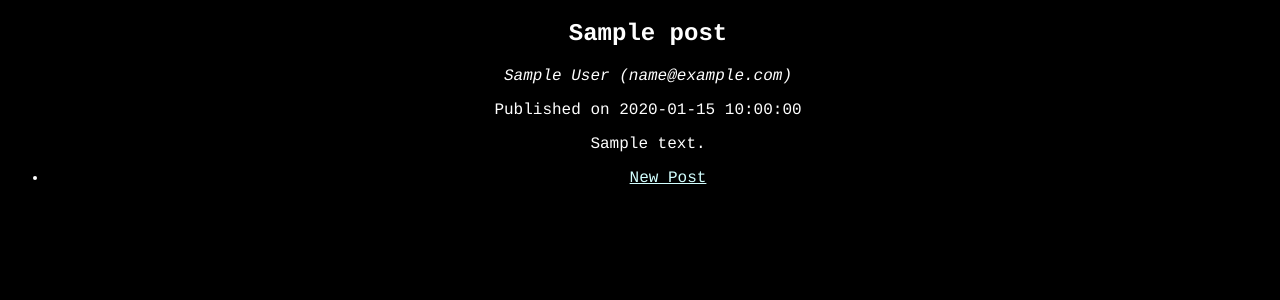
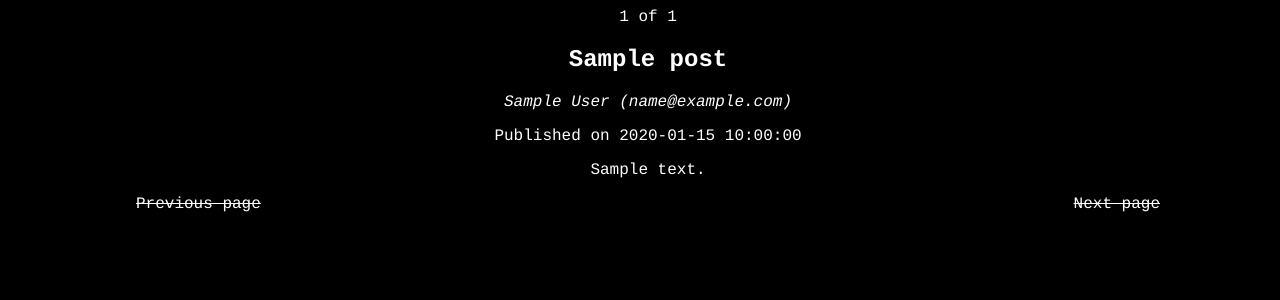
Before and after one commit to elephant/Blogizzle, a Flask app: template templates/index.html in a window 1280 px wide. Shown: the top 300 px of the page. Run offline with Flask 2, Linux system fonts and the light colour scheme; the template is opened without the code that fills it: most values are stand-ins (such as "Sample title", 1, 10 or a date in 2020); parts of the project's set-up code (start-up, migrations or seed data) failed here and were passed over.

Commit message:
Full pagination now working/displaying

```diff
--- a/application.py
+++ b/application.py
@@ -1,6 +1,8 @@
 import logging
-from flask import Flask, render_template, request
+from flask import Flask, render_template, request, url_for
+
 from Post import Post
+from PostCollection import PostCollection
 from PostDao import PostDao
 
 app = Flask(__name__)
@@ -12,13 +14,13 @@ def index():
     postDao = PostDao()
     posts = postDao.find()
     page = 1
-    return render_template('index.html', posts = posts, page = page)
+    return render_template('index.html', posts = posts, page = page, nextPageUrl = url_for('page', page = page + 1), previousPageUrl = url_for('page', page = page - 1))
 
 @app.route('/page<int:page>')
 def page(page):
     postDao = PostDao()
     posts = postDao.find(page = page)
-    return render_template('index.html', posts = posts, page = page)
+    return render_template('index.html', posts = posts, page = page, nextPageUrl = url_for('page', page = page + 1), previousPageUrl = url_for('page', page = page - 1))
 
 @app.route('/post/new')
 def postNew():
--- a/static/styles.css
+++ b/static/styles.css
@@ -17,3 +17,22 @@ img {
     -webkit-box-shadow:5px  5px  5px  #321936;
     box-shadow:5px  5px  5px  #321936;
 }
+
+navigation ul {
+    border: 0pt none;
+    padding: 0pt;
+}
+
+navigation ul li {
+    display: inline;
+}
+
+navigation li.previous {
+    float: left;
+    padding-left: 10%;
+}
+
+navigation li.next {
+    float: right;
+    padding-right: 10%;
+}
--- /dev/null
+++ b/templates/_components/pagination.html
@@ -0,0 +1,14 @@
+<navigation>
+    <ul>
+        {% if posts.currentPage == 1 %}
+            <li class="previous"><del>Previous page</del></li>
+        {% else %}
+            <li class="previous"><a href="{{url_for('page', page = posts.currentPage - 1)}}">Previous page</a></li>
+        {% endif %}
+        {% if posts.currentPage == posts.totalPages %}
+            <li class="next"><del>Next page</del></li>
+        {% else %}
+            <li class="next"><a href="{{url_for('page', page = posts.currentPage + 1)}}">Next page</a></li>
+        {% endif %}
+    </ul>
+</navigation>
--- a/templates/index.html
+++ b/templates/index.html
@@ -5,13 +5,10 @@
     <link rel="stylesheet" type="text/css" href="/static/styles.css"/>
   </head>
   <body>
-    {% for post in posts %}
+    {{posts.currentPage}} of {{posts.totalPages}}
+    {% for post in posts.posts %}
         {% include '_components/post.html' %}
     {% endfor %}
-    <navigation>
-        <ul>
-            <li><a href="{{url_for('postNew')}}">New Post</a></li>
-        </ul>
-    </navigation>
+    {% include '_components/pagination.html' %}
   </body>
 </html>
```
Also changed, not shown: PostCollection.py (added, +18 -0 lines), PostDao.py (+10 -5 lines).
